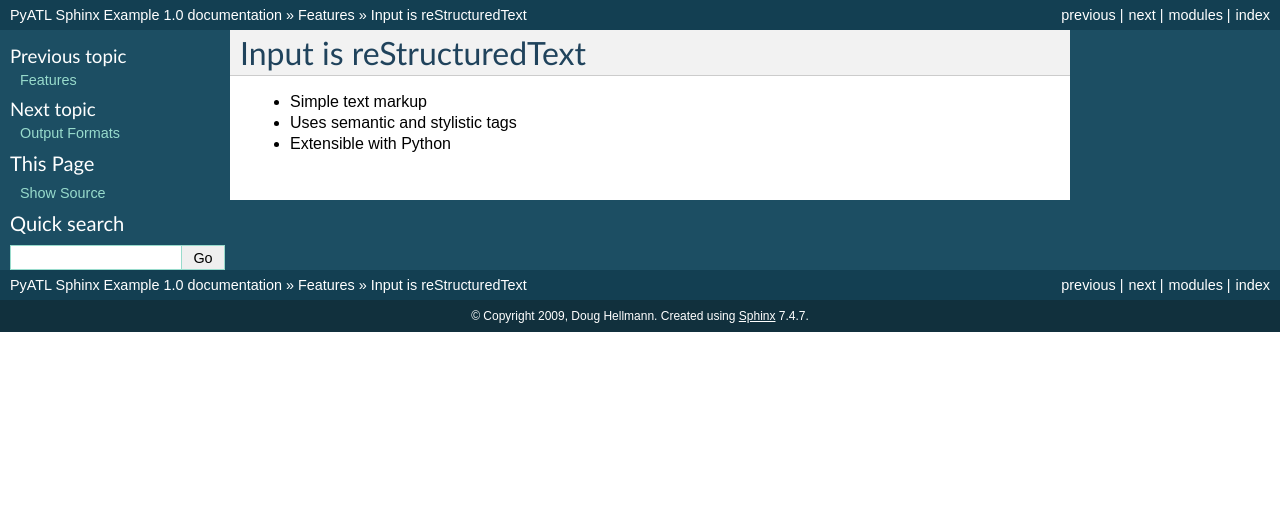
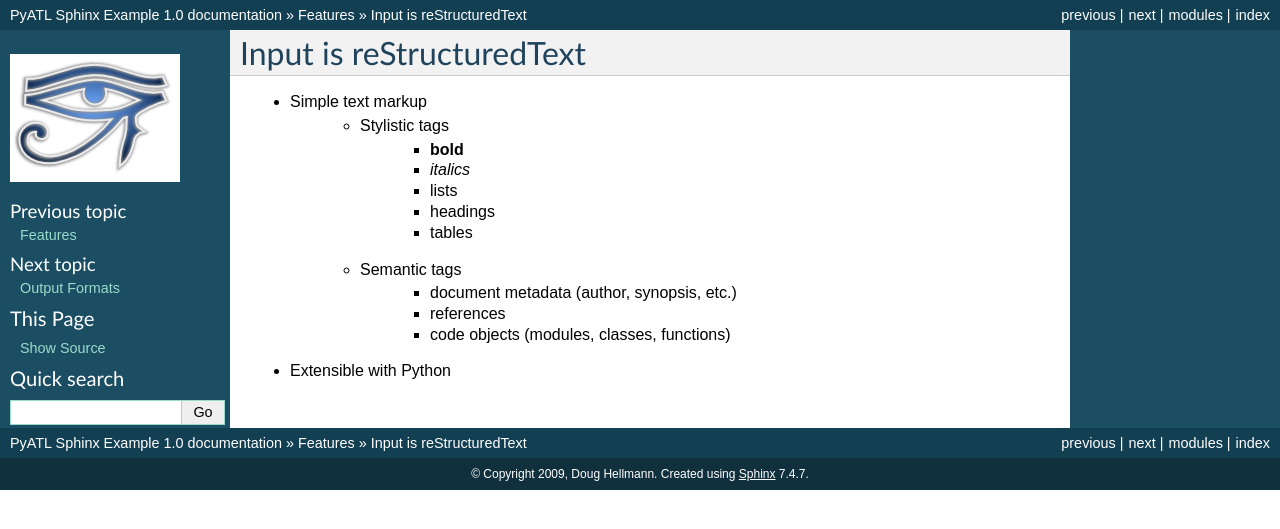
Before and after one commit to dhellmann/presentation-chugalug-sphinx-intro, a Sphinx documentation site: the page built from source/features/reStructuredText.rst, in a window 1280 px wide. Shown: the top 529 px of the page. Built offline with Sphinx 7.4.7, drawn with Linux system fonts in a browser that asks for light colours; pages that are not in the unit, such as notebooks, are missing from menus.

```diff
--- a/source/conf.py
+++ b/source/conf.py
@@ -111,7 +111,7 @@ html_theme = 'default'
 
 # The name of an image file (relative to this directory) to place at the top
 # of the sidebar.
-#html_logo = None
+html_logo = '_static/logo.png'
 
 # The name of an image file (within the static path) to use as favicon of the
 # docs.  This file should be a Windows icon file (.ico) being 16x16 or 32x32
--- a/source/features/reStructuredText.rst
+++ b/source/features/reStructuredText.rst
@@ -6,5 +6,14 @@ Input is reStructuredText
     single: reStructuredText
 
 - Simple text markup
-- Uses semantic and stylistic tags
+    - Stylistic tags
+        - **bold**
+        - *italics*
+        - lists
+        - headings
+        - tables
+    - Semantic tags
+        - document metadata (author, synopsis, etc.)
+        - references
+        - code objects (modules, classes, functions)
 - Extensible with Python
--- a/source/resources.rst
+++ b/source/resources.rst
@@ -17,8 +17,8 @@ docutils_
 `Using Sphinx and Doctests to provide Robust Documentation <http://us.pycon.org/2009/conference/schedule/event/90/>`_
     Chris Perkins' presentation from PyCon 2009
 
-`The source for this presentation <http://www.doughellmann.com/projects/pyatl-sphinx-intro/>`_
-    This presentation is available on my website in HTML form.  The source is hosted on  BitBucket_ (http://bitbucket.org/dhellmann/pyatl-sphinx-intro/).
+`The source for this presentation <http://www.doughellmann.com/projects/chugalug-sphinx-intro/>`_
+    This presentation is available on my website in HTML form.  The source is hosted on  BitBucket_ (http://bitbucket.org/dhellmann/chugalug-sphinx-intro/).
 
 .. _Sphinx: http://sphinx.pocoo.org/
 
```
Also changed, not shown: source/index.rst (+5 -5 lines), source/_static/logo.png (added), 2 other files.
